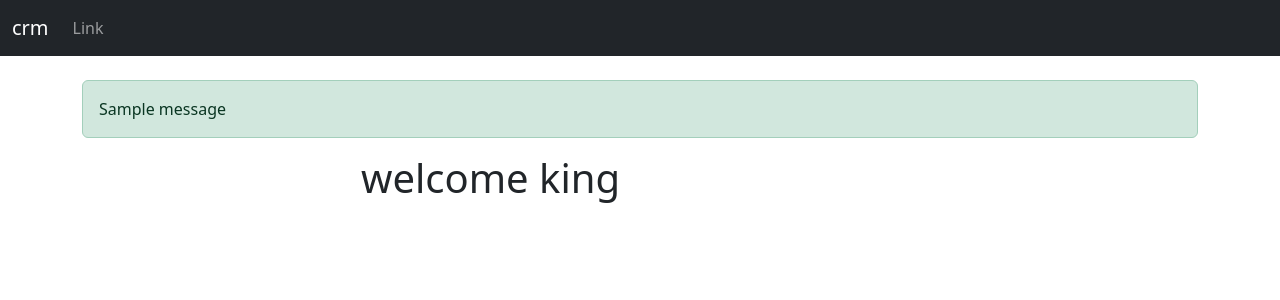
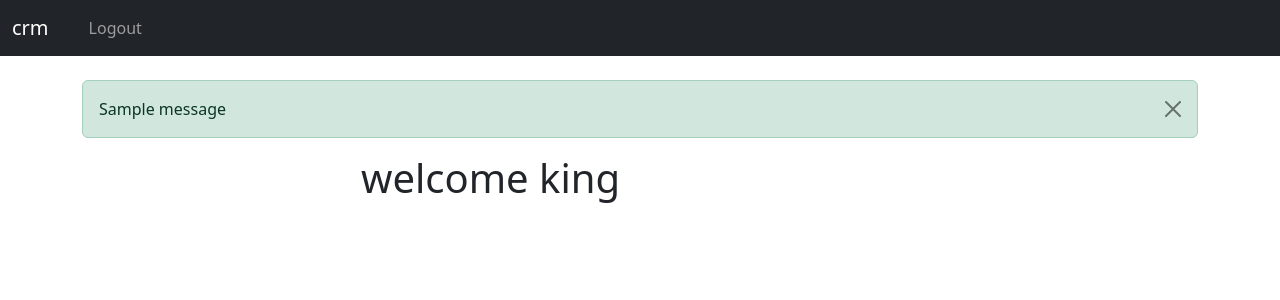
Before and after one commit to king-j1/Django_proj1, a Django app: page / in a window 1280 px wide. Shown: the top 300 px of the page. Run offline with Django 5.2, Linux system fonts and the light colour scheme; a user stored in the database is signed in; tables that the repository leaves empty hold one stand-in row (values such as "Sample post"); one stand-in notice (Sample message) is shown.

Commit message:
login/ logout

```diff
--- a/crm/webapp/templates/base.html
+++ b/crm/webapp/templates/base.html
@@ -8,24 +8,32 @@
   </head>
   <body>
 
+ <!doctype html>
+<html lang="en">
+  <head>
+    <meta charset="utf-8">
+    <meta name="viewport" content="width=device-width, initial-scale=1">
+    <title>Demo CRM</title>
+    <link href="https://cdn.jsdelivr.net/npm/bootstrap@5.3.8/dist/css/bootstrap.min.css" rel="stylesheet" integrity="sha384-sRIl4kxILFvY47J16cr9ZwB07vP4J8+LH7qKQnuqkuIAvNWLzeN8tE5YBujZqJLB" crossorigin="anonymous">
+  </head>
+  <body>
+
     {% include 'navbar.html' %}
+
     <div class="container">
       <br/>
 
+      {# ✅ Show Django messages properly #}
       {% if messages %}
-
         {% for message in messages %}
-
-        <div class="alert alert-{{ message.tags }}">
+          <div class="alert alert-{{ message.tags }} alert-dismissible fade show" role="alert">
             {{ message }}
+            <button type="button" class="btn-close" data-bs-dismiss="alert" aria-label="Close"></button>
           </div>
-
         {% endfor %}
-
       {% endif %}
 
       {% block content %}
-
       {% endblock %}
     </div>
 
--- a/crm/webapp/templates/navbar.html
+++ b/crm/webapp/templates/navbar.html
@@ -9,11 +9,23 @@
     <div class="collapse navbar-collapse" id="navbarSupportedContent">
       <ul class="navbar-nav me-auto mb-2 mb-lg-0">
 
+        {% if user.is_authenticated %}
+
         <li class="nav-item">
-          <a class="nav-link" href="#">Link</a>
+          <a class="nav-link" href="#"></a>
+        </li>
+
+        <li class="nav-item">
+          <a class="nav-link" href="{% url 'logout' %}">Logout</a>
+        </li>
+        {% else %}
+        <li class="nav-item">
+          <a class="nav-link" href="{% url 'home' %}">Login</a>
         </li>
 
 
+
+        {% endif %}
 
 
       </ul>
--- a/crm/webapp/urls.py
+++ b/crm/webapp/urls.py
@@ -7,5 +7,5 @@ urlpatterns = [
 
     path("",views.home, name = "home"),
    # path("login/",views.login_view, name = "login"),
-   # path("logout/",views.logout_view, name = "logout"),
+   path("logout/",views.logout_view, name = "logout"),
 ]
--- a/crm/webapp/views.py
+++ b/crm/webapp/views.py
@@ -21,7 +21,9 @@ def home(request):
     # GET request → just show the login form
     return render(request, "home.html", {})
 
+
+
 def logout_view(request):
     logout(request)
-    messages.info(request, "You have been logged out.")
+    messages.success(request, "You have been logged out.")
     return redirect("home")
```
Lines whose indentation alone changed are shown as unchanged.
